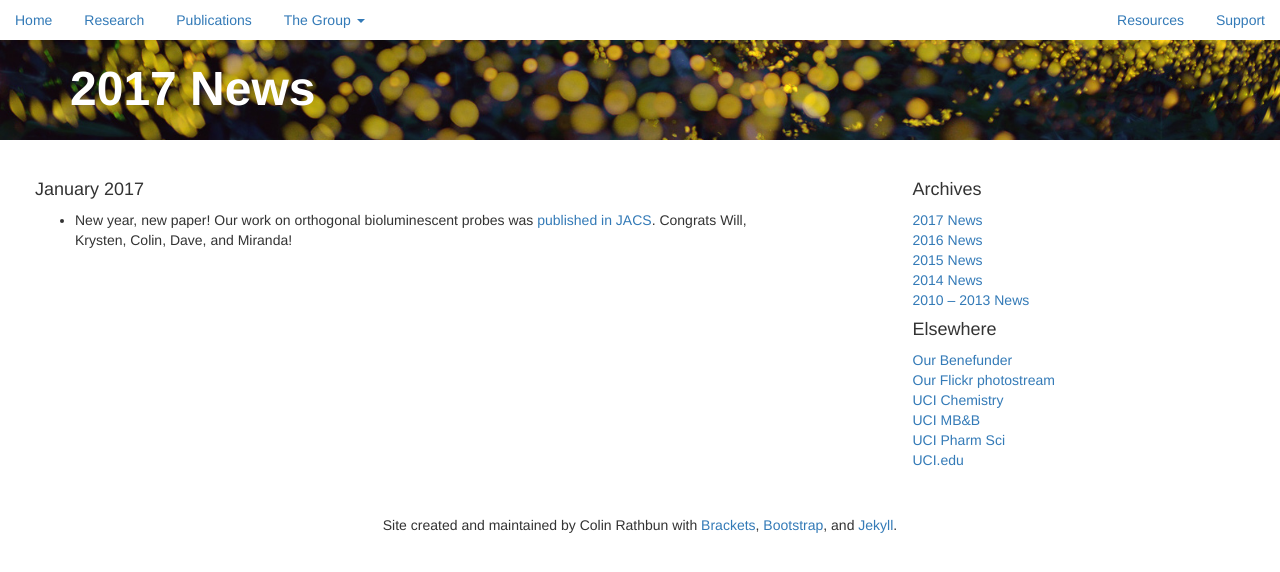
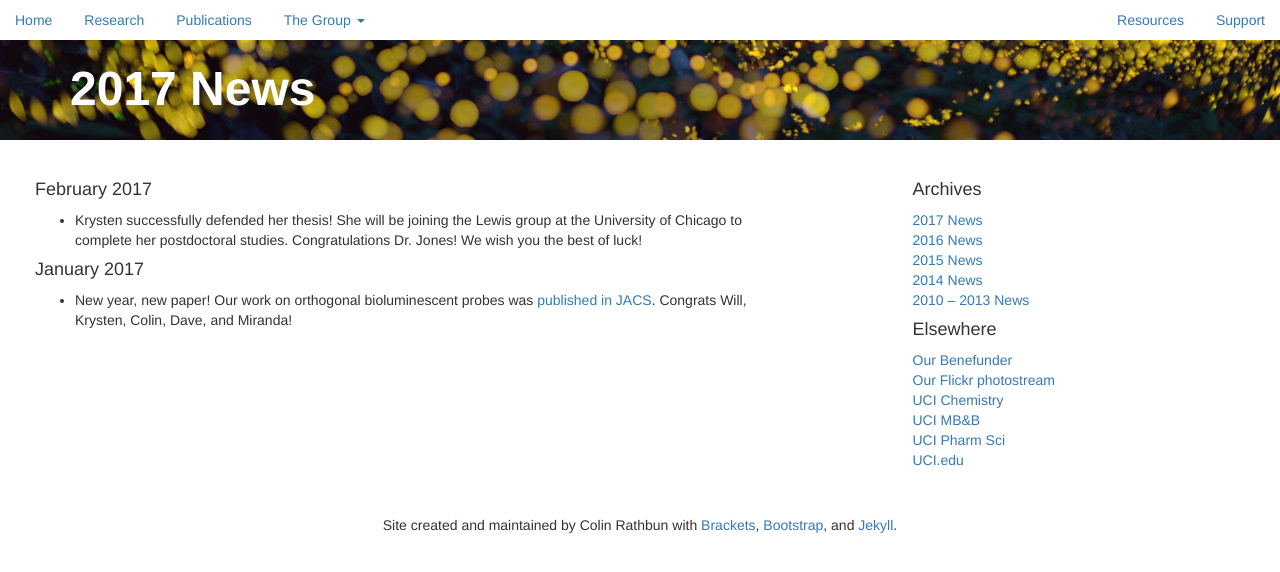
Before and after one commit to c-bun/Prescher-Lab-Site, a Jekyll site: the page built from _posts/2017-01-25-2017-News.markdown, in a window 1280 px wide. Shown: the top 572 px of the page. Built offline with Jekyll 4.4.1, drawn with Linux system fonts in a browser that asks for light colours.

Commit message:
Feb update 1

```diff
--- a/_posts/2017-01-25-2017-News.markdown
+++ b/_posts/2017-01-25-2017-News.markdown
@@ -3,5 +3,8 @@ layout: post
 title:  "2017 News"
 categories: group_update
 ---
+#### February 2017
+- Krysten successfully defended her thesis! She will be joining the Lewis group at the University of Chicago to complete her postdoctoral studies. Congratulations Dr. Jones! We wish you the best of luck!
+
 #### January 2017
 - New year, new paper! Our work on orthogonal bioluminescent probes was [published in JACS](http://pubs.acs.org/doi/abs/10.1021/jacs.6b11737). Congrats Will, Krysten, Colin, Dave, and Miranda!
```
